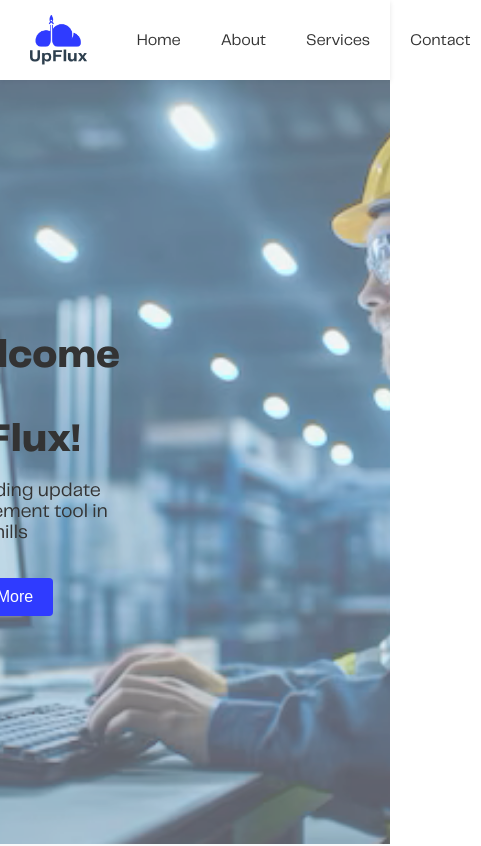
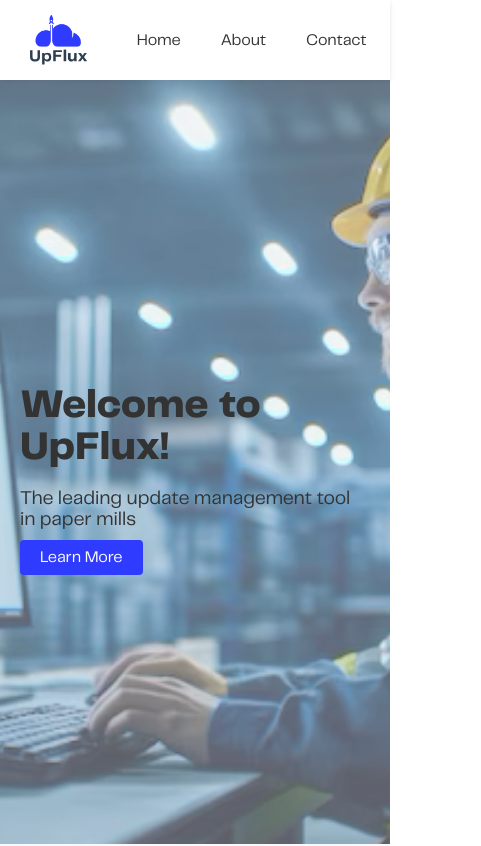
Before and after one commit to UpFlux-By-Zenith/UpFlux-WebApp, a React (Create React App) app in the folder upflux-client/: page / in a window 390 px wide. Shown: the top 846 px of the page, 481 px wide, since content can reach past the window. Built offline with nearby package versions, Linux system fonts and the light colour scheme.

Commit message:
Improve overall resposiveness

```diff
--- a/upflux-client/src/App.tsx
+++ b/upflux-client/src/App.tsx
@@ -12,10 +12,18 @@ export const App = () => {
 
   return (
     <Router>
+      <section id="home">
     <Navbar />
+    </section>
     <HeroImage />
+
+    <section id="about">
     <About/>
+    </section>
+
+    <section id="contact">
     <ContactUs/>
+    </section>
     <Footer/>
   </Router>
 
--- a/upflux-client/src/components/Header.tsx
+++ b/upflux-client/src/components/Header.tsx
@@ -10,7 +10,9 @@ const Header = () => {
         <div className="text-container">
           <h1>Welcome to UpFlux!</h1>
           <p>The leading update management tool in paper mills</p>
-          <button className="learn-more-btn">Learn More</button>
+          <a href="#about" className="learn-more-btn">
+            Learn More
+          </a>
         </div>
       </div>
     </div>
--- a/upflux-client/src/components/Navbar.tsx
+++ b/upflux-client/src/components/Navbar.tsx
@@ -4,13 +4,12 @@ import '../features/Navbar/navbar.css';
 const Navbar = () => {
   return (
     <nav className="navbar">
-        <div className="navbar-logo">
-         <img src={logo} alt="Logo" className="logo" />
-        </div>
+      <div className="navbar-logo">
+        <img src={logo} alt="Logo" className="logo" />
+      </div>
       <ul className="navbar-links">
         <li><a href="#home">Home</a></li>
         <li><a href="#about">About</a></li>
-        <li><a href="#services">Services</a></li>
         <li><a href="#contact">Contact</a></li>
       </ul>
     </nav>
--- a/upflux-client/src/features/ContactUs/contactUs.css
+++ b/upflux-client/src/features/ContactUs/contactUs.css
@@ -137,10 +137,16 @@ textarea {
 }
 
 @media (max-width: 768px) {
+
     .contact-content {
         flex-direction: column;
         align-items: center;
         gap: 40px;
+    }
+
+    .info-boxes {
+        width: 100%;
+        margin-left: 0;
     }
 
     .info-boxes, .contact-form {
--- a/upflux-client/src/features/Footer/footer.css
+++ b/upflux-client/src/features/Footer/footer.css
@@ -10,7 +10,7 @@
 .contact-us {
     text-align: left;
     margin: 0;
-    padding-left: 20px; /* Adjust padding as needed */
+    padding-left: 20px;
 }
 
 .footer-line {
@@ -24,7 +24,7 @@
     display: flex;
     justify-content: space-between;
     align-items: center;
-    padding: 0 20px; /* Add padding for spacing on left and right */
+    padding: 0 20px;
 }
 
 .copyright {
@@ -46,7 +46,6 @@
     text-decoration: underline;
 }
 
-/* Responsive layout for smaller screens */
 @media (max-width: 768px) {
     .footer-bottom {
         flex-direction: column;
--- a/upflux-client/src/features/Header/header.css
+++ b/upflux-client/src/features/Header/header.css
@@ -55,8 +55,17 @@
     cursor: pointer;
     transition: background-color 0.3s;
     margin-top: 15px;
+    text-decoration: none;
   }
 
   .learn-more-btn:hover {
     background-color: #1d2aa0;
   }
+
+  @media (max-width: 768px) {
+
+    .text-container {
+      margin-right: 0;
+    }
+
+  }
```
